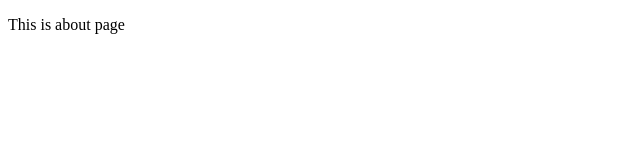
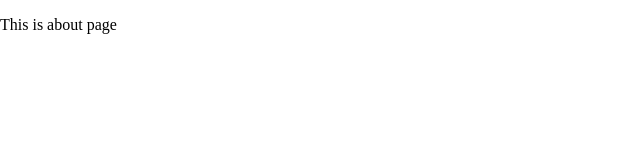
Before and after one commit to KenMan79/defipedia-placeholder-website, a Gatsby site: page /about in a window 1280 px wide. Shown: the full height of the page, 0-640 px from the left. Built offline with nearby package versions, Linux system fonts and the light colour scheme; Gatsby itself is replaced by a stand-in of ours.

Commit message:
css directory and gatsby setup

```diff
--- /dev/null
+++ b/gatsby-browser.js
@@ -0,0 +1 @@
+import './src/styles/style.css'
--- a/src/components/Navbar.js
+++ b/src/components/Navbar.js
@@ -1,6 +1,5 @@
 import React from 'react'
-import {AppBar, Toolbar, Typography, IconButton, Button} from '@material-ui/core'
-import MenuIcon from '@material-ui/icons/Menu'
+import {AppBar, Toolbar, Typography} from '@material-ui/core'
 
 const Navbar = () => {
     return(
--- a/src/styles/style.css
+++ b/src/styles/style.css
@@ -0,0 +1,4 @@
+body{
+    margin: 0px;
+    padding: 0px;
+}
```
Also changed, not shown: src/pages/index.js (+2 -6 lines).
